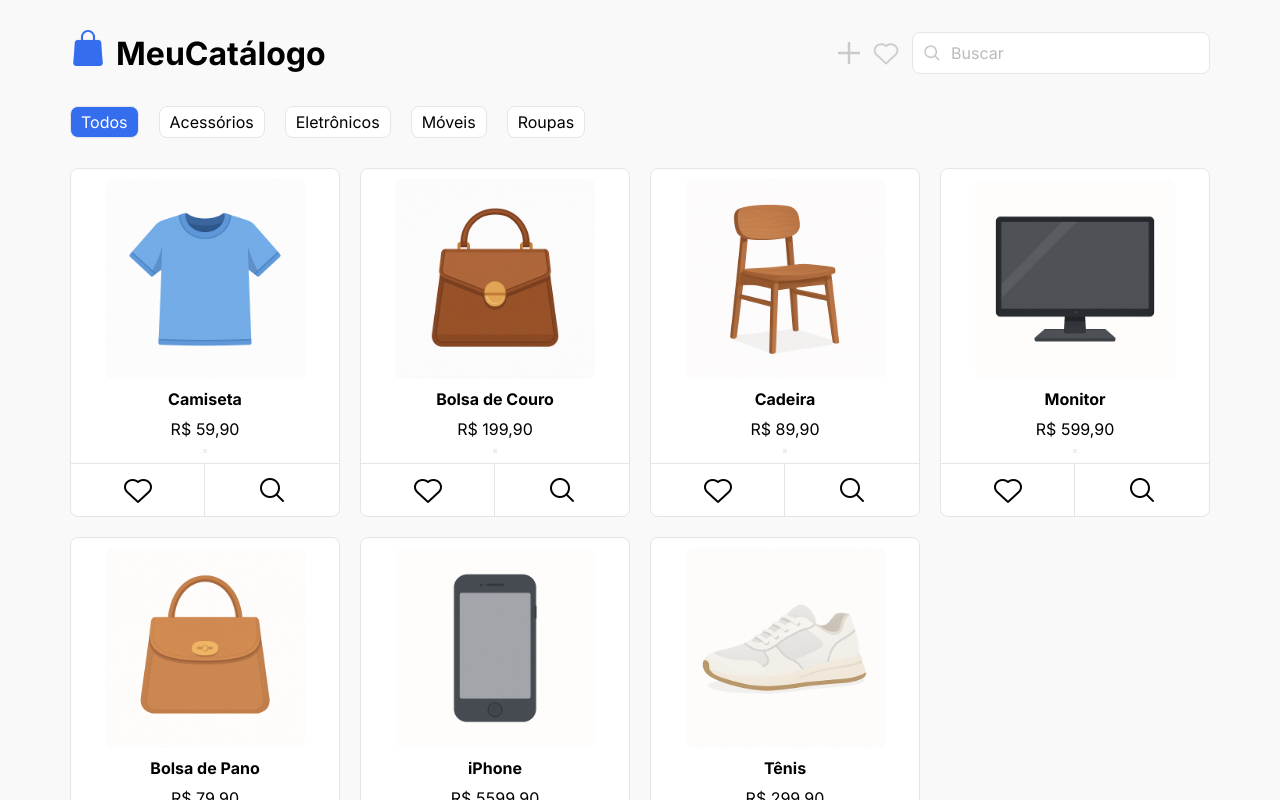
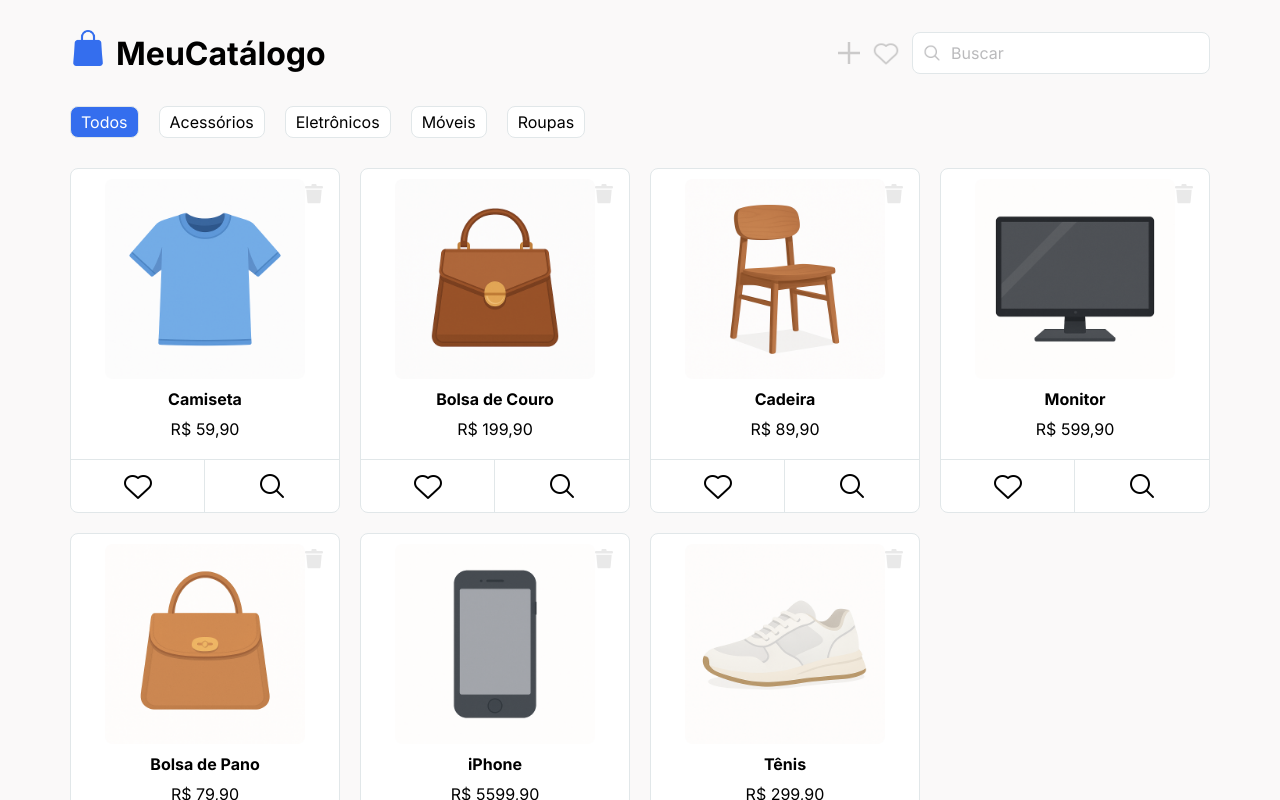
Before and after one commit to jlcambraia/product-catalog-frontend, a Next.js app: page / in a window 1280 px wide. Shown: the top 800 px of the page. Built offline with nearby package versions, Linux system fonts and the light colour scheme.

Commit message:
feat: create delete icon styles

```diff
--- a/src/components/ProductsList/components/Product.module.css
+++ b/src/components/ProductsList/components/Product.module.css
@@ -8,6 +8,7 @@
 }
 
 .imageAndPriceContainer {
+	position: relative;
 	display: flex;
 	flex-direction: column;
 	justify-content: center;
@@ -33,6 +34,21 @@
 .price {
 	margin-bottom: 10px;
 	text-align: center;
+}
+
+.deleteButton {
+	cursor: pointer;
+	background-image: url(../../../assets/icons/delete-icon.svg);
+	background-repeat: no-repeat;
+	background-size: contain;
+	background-position: center;
+	height: 20px;
+	width: 20px;
+	border: none;
+	background-color: transparent;
+	position: absolute;
+	top: 15px;
+	right: 15px;
 }
 
 .buttonsContainer {
```
Lines whose indentation alone changed are shown as unchanged.
